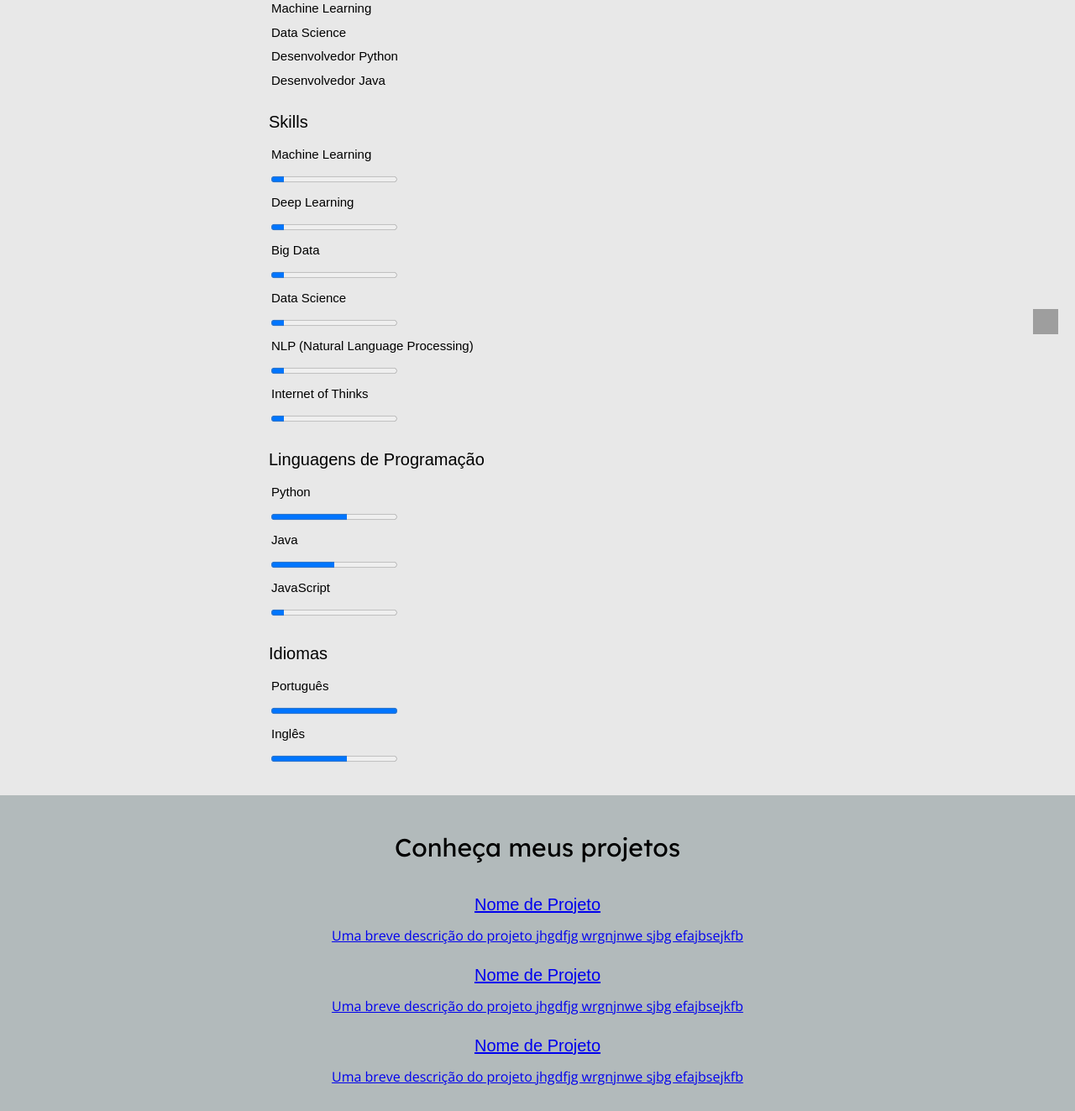
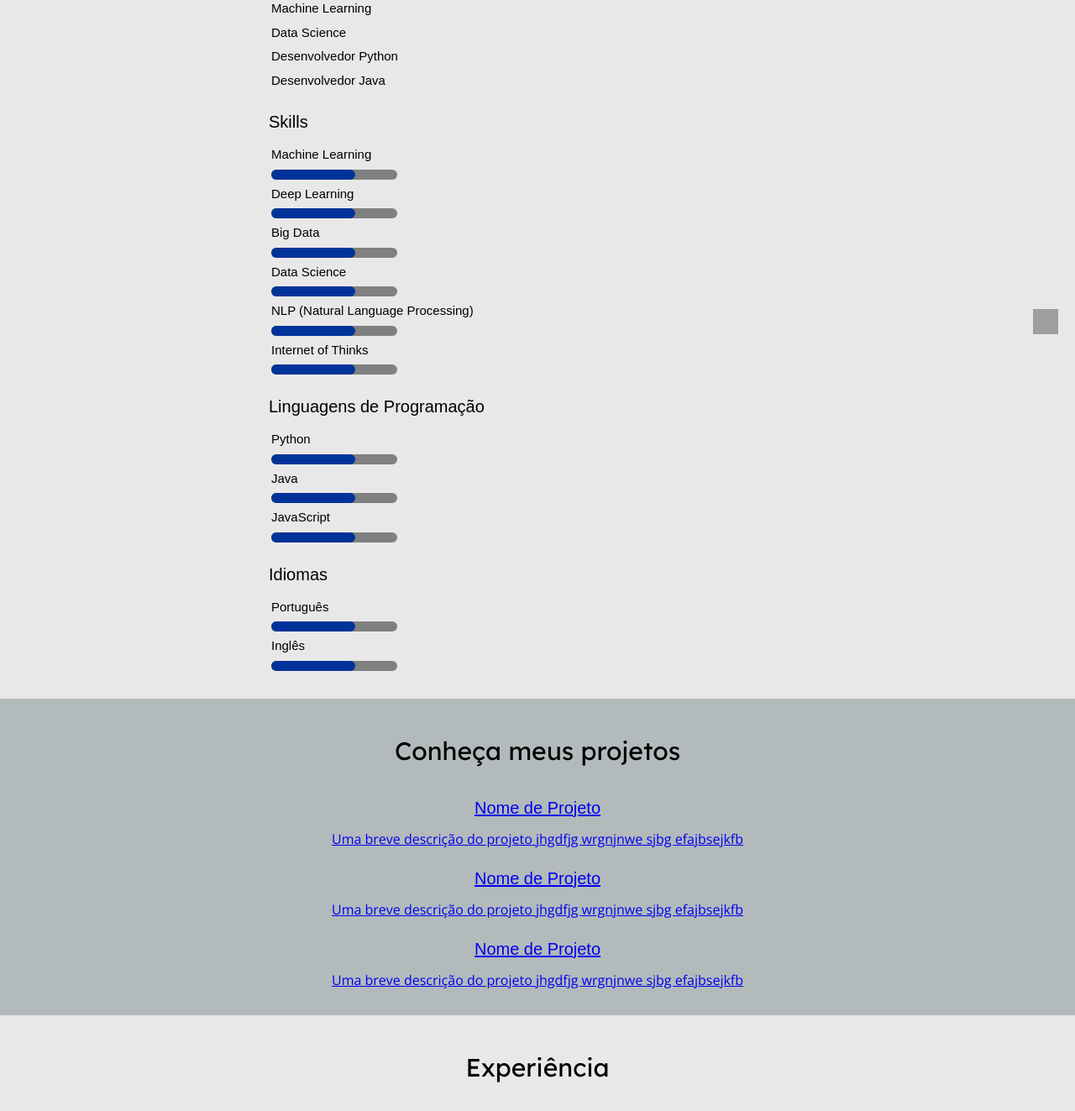
Before and after one commit to Rodrigosis/rodrigo.engineer, a Flask app: page / in a window 1280 px wide. Shown: the part 369-1692 px from the top of the page at 84% size. Run offline with Flask 2, Linux system fonts and the light colour scheme; some web fonts are replaced; grey boxes are pictures that could not be loaded.

Commit message:
progress bar subistituida por divs

```diff
--- a/static/css/template.css
+++ b/static/css/template.css
@@ -183,6 +183,19 @@ body {
     margin: 0 auto;
 }
 
+.progress_bar {
+  width: 150px;
+  background-color: grey;
+  border-radius: 8px;
+}
+
+.bar {
+  width: 100px;
+  height: 12px;
+  background-color: #003399;
+  border-radius: 8px;
+}
+
 .principais_projetos {
     background-color: #B2BABB;
     text-align: center;
--- a/static/js/template.js
+++ b/static/js/template.js
@@ -21,3 +21,23 @@ var menu = document.getElementById('sidebar');
         veri = 1;
     }
 })
+
+var i = 0;
+
+function move() {
+  if (i == 0) {
+    i = 1;
+    var elem = document.getElementById("myBar");
+    var width = 1;
+    var id = setInterval(frame, 10);
+    function frame() {
+      if (width >= 100) {
+        clearInterval(id);
+        i = 0;
+      } else {
+        width++;
+        elem.style.width = width + "%";
+      }
+    }
+  }
+}
--- a/templates/index.html
+++ b/templates/index.html
@@ -35,37 +35,81 @@
             <h2>Skills</h2>
             <ul>
                 <li>Machine Learning</li>
-                <li><progress max="100" value="10"></progress></li>
+                <li>
+                    <div class="progress_bar">
+                        <div class="bar"></div>
+                    </div>
+                </li>
                 <li>Deep Learning</li>
-                <li><progress max="100" value="10"></progress></li>
+                <li>
+                    <div class="progress_bar">
+                        <div class="bar"></div>
+                    </div>
+                </li>
                 <li>Big Data</li>
-                <li><progress max="100" value="10"></progress></li>
+                <li>
+                    <div class="progress_bar">
+                        <div class="bar"></div>
+                    </div>
+                </li>
                 <li>Data Science</li>
-                <li><progress max="100" value="10"></progress></li>
+                <li>
+                    <div class="progress_bar">
+                        <div class="bar"></div>
+                    </div>
+                </li>
                 <li>NLP (Natural Language Processing)</li>
-                <li><progress max="100" value="10"></progress></li>
+                <li>
+                    <div class="progress_bar">
+                        <div class="bar"></div>
+                    </div>
+                </li>
                 <li>Internet of Thinks</li>
-                <li><progress max="100" value="10"></progress></li>
+                <li>
+                    <div class="progress_bar">
+                        <div class="bar"></div>
+                    </div>
+                </li>
             </ul>
         </section>
         <section class="linguagens">
             <h2>Linguagens de Programação</h2>
             <ul>
                 <li>Python</li>
-                <li><progress max="100" value="60"></progress></li>
+                <li>
+                    <div class="progress_bar">
+                        <div class="bar"></div>
+                    </div>
+                </li>
                 <li>Java</li>
-                <li><progress max="100" value="50"></progress></li>
+                <li>
+                    <div class="progress_bar">
+                        <div class="bar"></div>
+                    </div>
+                </li>
                 <li>JavaScript</li>
-                <li><progress max="100" value="10"></progress></li>
+                <li>
+                    <div class="progress_bar">
+                        <div class="bar"></div>
+                    </div>
+                </li>
             </ul>
         </section>
         <section>
             <h2>Idiomas</h2>
             <ul>
                 <li>Português</li>
-                <li><progress max="100" value="100"></progress></li>
+                <li>
+                    <div class="progress_bar">
+                        <div class="bar"></div>
+                    </div>
+                </li>
                 <li>Inglês</li>
-                <li><progress max="100" value="60"></progress></li>
+                <li>
+                    <div class="progress_bar">
+                        <div class="bar"></div>
+                    </div>
+                </li>
             </ul>
         </section>
     </div>
```
